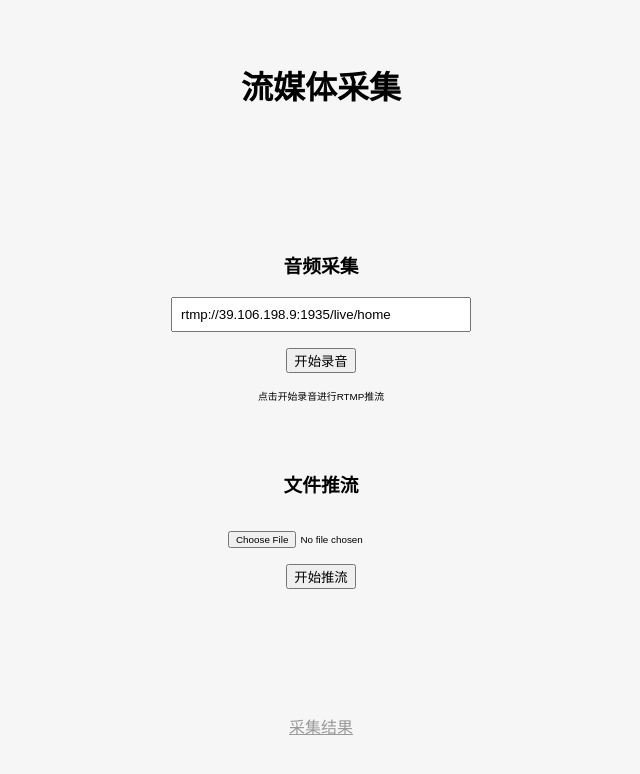
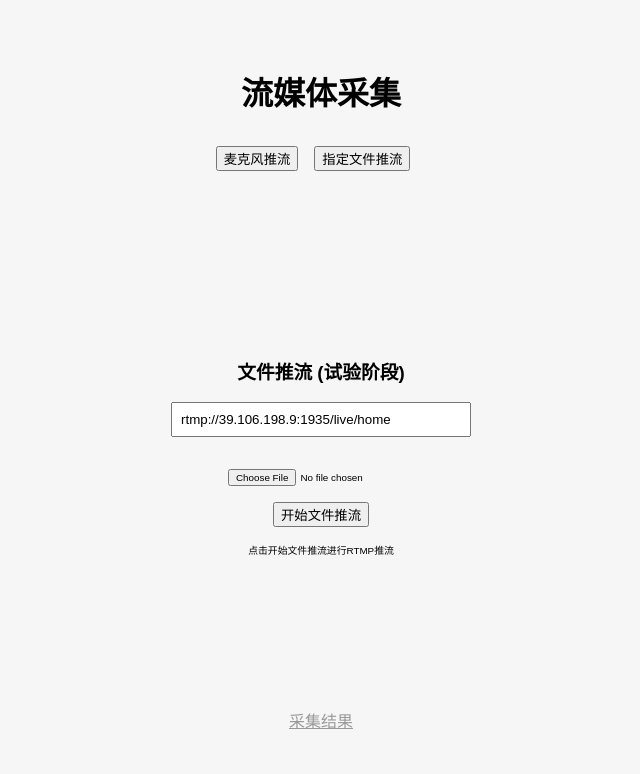
Before and after one commit to JackyM06/WebPushMedia, a Vue app: page / in a window 1280 px wide. Shown: the top 774 px of the page, without its empty margins (319-959 px from the left). Built offline with nearby package versions, Linux system fonts and the light colour scheme.

Commit message:
更新Demo排版

```diff
--- a/src/views/Main/AudioPush.vue
+++ b/src/views/Main/AudioPush.vue
@@ -3,19 +3,15 @@
         <h3 class="text-center">音频采集</h3>
         <div v-show="!Recording" class="d-flex flex-column ai-center">
             <input class="mb-2 p-1" v-model="pushUrl" type="text" style="width:300px" placeholder="请输入推流的RTMP地址">
-            <button @click="beginRecording">开始录音</button>
+            <button @click="beginRecording">开始录音推流</button>
         </div>
         <div v-show="Recording" class="d-flex flex-column jc-center ai-center">
             <h4>本地预览</h4>
-            <audio ref="audio" autoplay  controls="controls"></audio>
-            <button @click="endRecording">取消录音</button>
+            <audio ref="audio" autoplay  controls="controls" muted="muted"></audio>
+            <button @click="endRecording">取消录音推流</button>
         </div>
         <p class="fs-xxs my-2 text-center" v-text="message"></p>
-        <div class="d-flex flex-column jc-center ai-center mt-3">
-          <h3>文件推流</h3>
-          <input ref="file" type="file" accept="audio/*" class="fs-xxs my-2 text-center">
-          <button @click="beginUpload">开始推流</button>
-        </div>
+        <!-- <textarea ref="msg" name="msg" id="" style="width:300px" cols="30" rows="10"></textarea> -->
     </div>
 </template>
 
@@ -32,7 +28,13 @@
                 pushUrl:'rtmp://39.106.198.9:1935/live/home',
                 socket:null,
                 message:'点击开始录音进行RTMP推流',
-                canSend:false
+                canSend:false,
+            }
+        },
+        computed:{
+          connectURL(){
+            return 'http://localhost:8090'
+            // return 'http://39.106.198.9:8090'
           }
         },
         methods:{
@@ -57,7 +59,7 @@
                 }
               })
             },
-            /* ? websocket 方案 */
+            // ? websocket 方案
             // 获取连接
             socketConnect(wsUrl){
               this.socket = io.connect(wsUrl)
@@ -86,10 +88,12 @@
             },
             // 断开连接
             socketDisconnect(){
+              if(this.socket){
                 this.socket.emit('end')
                 this.socket.on('ended',()=>{
                   this.message = '推流已结束'
                 })
+              }
             },
             //  方案3 采用RTCPeerConnection 方案 (已废弃)
             RtcpeerConnect(stream){
@@ -126,8 +130,9 @@
                 // 获取音频流媒体
                 navigator.mediaDevices.getUserMedia({audio:true}).then(stream => {
                     this.$refs.audio.srcObject = stream
+                    this.$refs.audio.volume = 0
                     // this.socketConnect('http://39.106.198.9:8090')
-                    this.socketConnect('http://localhost:8090')
+                    this.socketConnect(this.connectURL)
                     this.Recording = true
                     // 创建MediaStreamRecorder对象
                     this.mediaRecorder = new MediaStreamRecorder(stream)
@@ -141,41 +146,17 @@
             // 结束录音
             endRecording(){
                 this.socketDisconnect()
-                this.mediaRecorder.stop()
-                this.Recording = false
-                this.$refs.audio.srcObject = null
+                if(this.mediaRecorder)this.mediaRecorder.stop()
+                Object.assign(this.$data, this.$options.data())
             },
-            socketFileSend(blob){
-              if(this.canSend){
-                this.socket.emit("sendFileBlob", blob)
-              }else{
-                this.message = '当前连接存在波动，正在重试'
+        },
+        watch:{
+          message(val){
+            console.log(val)
           }
-              this.socket.on('sent',()=>{
-                this.message = "正在推流，可到采集结果中拉流查看效果"
-              })
         },
-            beginUpload(){
-              let file = this.$refs.file.files[0]
-              if(file){
-                let type = file.type
-                this.socketConnect('http://localhost:8090')
-                let reader = new FileReader()
-                reader.readAsArrayBuffer(file)
-                reader.onload = (e)=>{
-                  let blob = null
-                  if (typeof e.target.result === 'object') {
-                    blob = new Blob([e.target.result],{type})
-                  } else {
-                    blob = e.target.result
-                  }
-                  setTimeout(()=>{
-                    this.socketFileSend(blob)
-                  },3000)
-                  console.log('blob: ', blob);
-                }
-              }
-            }
+        beforeDestroy(){
+          this.endRecording()
         }
     }
 </script>
--- /dev/null
+++ b/src/views/Main/FilePush.vue
@@ -0,0 +1,127 @@
+<template>
+    <div class="d-flex flex-column jc-center ai-center">
+        <div class="d-flex flex-column jc-center ai-center mt-3">
+          <h3>文件推流 (试验阶段)</h3>
+           <input class="mb-2 p-1" v-model="pushUrl" type="text" style="width:300px" placeholder="请输入推流的RTMP地址">
+          <input ref="file" type="file" accept="audio/*" class="fs-xxs my-2 text-center">
+          <button v-show="!Uploading" @click="beginUpload">开始文件推流</button>
+          <div v-show="Uploading" class="d-flex flex-column jc-center ai-center mt-3">
+            <audio ref="audio" autoplay  controls="controls" muted="muted"></audio>
+            <button  @click="endUploading">取消文件推流</button>
+          </div>
+          <p class="fs-xxs my-2 text-center" v-text="message"></p>
+        </div>
+    </div>
+</template>
+
+<script>
+    import io from 'socket.io-client'
+    // import MediaStreamRecorder from 'msr'
+    export default {
+        data () {
+            return {
+                Recording:false,
+                blobUrl:"",
+                mediaRecorder:null,
+                pushUrl:'rtmp://39.106.198.9:1935/live/home',
+                socket:null,
+                message:'点击开始文件推流进行RTMP推流',
+                canSend:false,
+                Uploading:false
+            }
+        },
+        computed:{
+          connectURL(){
+            return 'http://localhost:8090'
+          }
+        },
+        methods:{
+            // ? websocket 方案 //
+            // 获取连接
+            socketConnect(wsUrl){
+              this.socket = io.connect(wsUrl)
+              this.socket.on('connected',()=>{
+                this.socket.emit('start',this.pushUrl)
+                this.message = "webscocket连接成功，正在提交推流地址"
+              })
+              this.socket.on('started',()=>{
+                this.message = "推流地址提交成功，即将开始推流"
+                this.canSend = true
+              })
+              this.socket.on('startError',msg =>{
+                this.message = "操作异常请重试，错误信息:"+msg
+              })
+            },
+            // 断开连接
+            socketDisconnect(){
+              if(this.socket){
+                this.socket.emit('end')
+                this.socket.on('ended',()=>{
+                  this.message = '推流已结束'
+                })
+              }
+            },
+            socketFileSend(blob){
+              if(this.canSend){
+                this.socket.emit("sendFileBlob", blob)
+              }else{
+                this.message = '当前连接存在波动，正在重试'
+              }
+              this.socket.on('sent',()=>{
+                this.message = "正在推流，可到采集结果中拉流查看效果"
+              })
+            },
+            // beginUpload(){
+            //   let file = this.$refs.file.files[0]
+            //   if(file){
+            //       console.log(new MediaStream().addTrack(file))
+            //       this.Uploading = true
+            //       this.$refs.audio.src = URL.createObjectURL(file)
+            //       console.log(this.$refs.audio.src)
+            //       console.log(this.$refs.audio.s)
+            //   }else{
+            //     alert("请选择音频文件")
+            //   }
+            // },
+            beginUpload(){
+              let file = this.$refs.file.files[0]
+              if(file){
+                this.fileSlice(file)
+                let type = file.type
+                this.socketConnect(this.connectURL)
+                let reader = new FileReader()
+                reader.readAsArrayBuffer(file)
+                reader.onload = (e)=>{
+                  let blob = null
+                  if (typeof e.target.result === 'object') {
+                    blob = new Blob([e.target.result],{type})
+                  } else {
+                    blob = e.target.result
+                  }
+                  this.Uploading = true
+                  setTimeout(()=>{
+                    this.socketFileSend(blob)
+                  },3000)
+                  console.log('blob: ', blob);
+                }
+              }else{
+                alert("请选择音频文件")
+              }
+            },
+            endUploading(){
+              this.socketDisconnect()
+              Object.assign(this.$data, this.$options.data())
+            },
+            fileSlice(file){
+              console.log(file)
+            }
+        },
+        beforeDestroy(){
+          this.endUploading()
+        }
+    }
+</script>
+
+<style lang="scss" scoped>
+
+</style>
--- a/src/views/Main/Main.vue
+++ b/src/views/Main/Main.vue
@@ -1,9 +1,18 @@
 <template>
     <div class="h-100 d-flex flex-column jc-around ai-center">
-        <h1>流媒体采集</h1>
+        <div class="text-center">
+          <h1 class="mb-3">流媒体采集</h1>
+          <button class="mr-2" @click="selectMode(0,$event)">麦克风推流</button>
+          <button class="mr-2" @click="selectMode(1,$event)">指定文件推流</button>
+          <!-- <button @click="selectMode(2,$event)">视频录制推流</button> -->
+        </div>
+        <!-- <div>
+
+        </div> -->
         <div class="d-flex flex-column ai-center" style="width:60%">
-            <audio-push></audio-push>
-            <!-- <video-push></video-push> -->
+            <audio-push v-if="currentSelect === 0" ></audio-push>
+            <file-push v-if="currentSelect === 1" ></file-push>
+            <video-push v-if="currentSelect === 2" ></video-push>
         </div>
         <router-link tag="a" target="_blank" to="/pull" >采集结果</router-link>
     </div>
@@ -11,11 +20,28 @@
 
 <script>
     import AudioPush from './AudioPush.vue'
-    // import VideoPush from './VideoPush.vue'
+    import FilePush from './FilePush.vue'
+    import VideoPush from './VideoPush.vue'
     export default {
+      data () {
+        return {
+          currentSelect:1,
+          element:null
+        }
+      },
       components:{
           AudioPush,
-          // VideoPush
+          VideoPush,
+          FilePush
+      },
+      methods: {
+        selectMode(index,event){
+          if(this.element){this.element.removeAttribute('disabled')}
+
+          this.currentSelect = index
+          this.element = event.target
+          this.element.setAttribute("disabled","disabled")
+        }
       }
     }
 </script>
--- a/src/views/Main/VideoPush.vue
+++ b/src/views/Main/VideoPush.vue
@@ -48,19 +48,18 @@
                 // 获取音频流媒体
                 navigator.mediaDevices.getUserMedia({audio: true,video: true}).then(stream => {
                     this.mediaRecorder = new MediaStreamRecorder(stream)
-                    this.mediaRecorder.stream = stream
                     this.Recording = true
                     this.$refs.video.srcObject = stream
                     // cons
                     this.mediaRecorder.mimeType = 'video/webm';
                     this.mediaRecorder.ondataavailable = (blob) => {
                     // POST/PUT "Blob" using FormData/XHR2
-                        this.sendBolb('POST','/stream',blob).then(()=>{
-                          console.log("send success")
-                        })
+                        // this.sendBolb('POST','/stream',blob).then(()=>{
+                        //   console.log("send success")
+                        // })
                         let blobURL = URL.createObjectURL(blob);
                         this.blobUrl = blobURL
-                        this.Recording = true
+                        // this.Recording = true
                     }
                     this.mediaRecorder.start(3000)
                 })
```
Also changed, not shown: 1 other file (tests, documents, lock files or other folders). Lines whose indentation alone changed are shown as unchanged.
